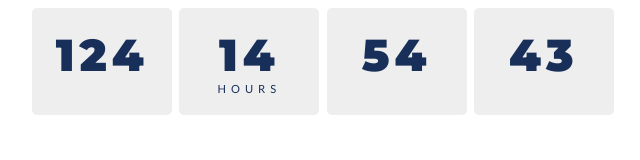
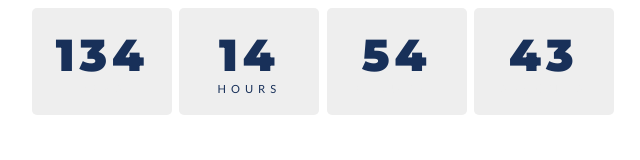
Before and after one commit to baejeup/notion, a plain HTML site: page index.html in a window 1280 px wide. Shown: the full height of the page, 317-957 px from the left. Drawn offline with Linux system fonts and the light colour scheme.

Commit message:
Update index.html

```diff
--- a/index.html
+++ b/index.html
@@ -103,7 +103,7 @@ body{
 </body>
 <script>
     const year = new Date().getFullYear();
-const myDate = new Date('Jan 19, 2024 00:00:00');
+const myDate = new Date('Jan 29, 2024 00:00:00');
 console.log(myDate);
 
 // countdown
```
